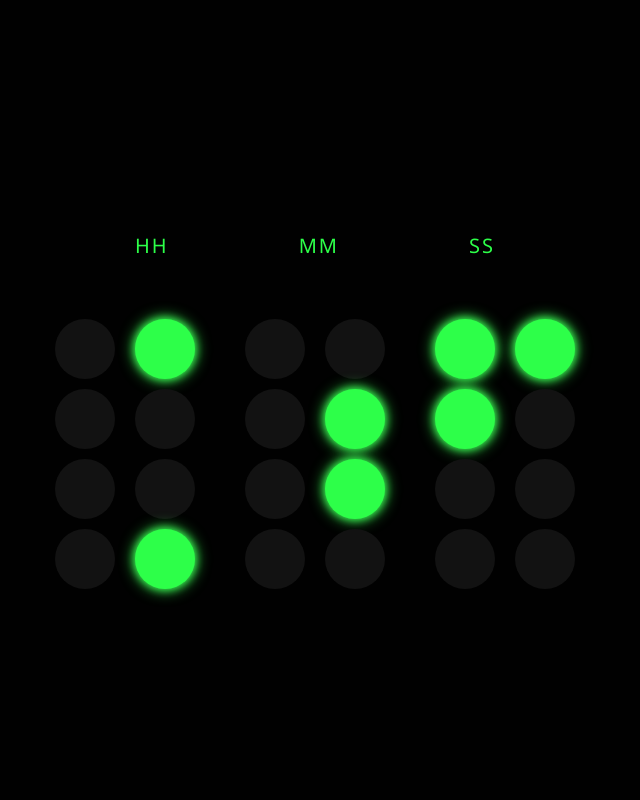
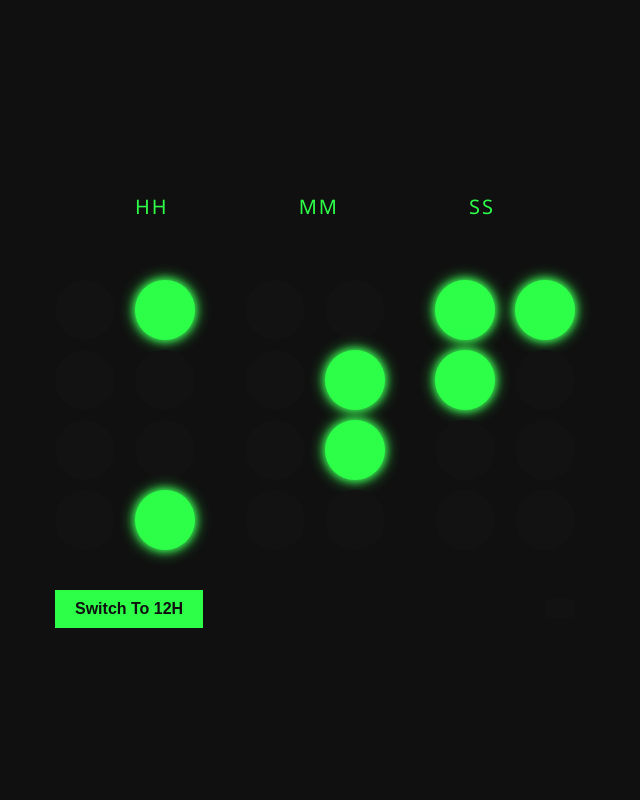
Before and after one commit to katGhost/binary-clock, a Flask app: page / in a window 1280 px wide. Shown: the whole page, without its empty margins (325-965 px from the left). Run offline with Flask 3, Linux system fonts and the light colour scheme.

Commit message:
format toggle succes -> minor mapping issue

```diff
--- a/app.py
+++ b/app.py
@@ -13,31 +13,6 @@ app = Flask(__name__)
 def index():
   return render_template("index.html")
 
-# Function to get the current time
-# -> decouple the data and return structured data, tuple
-"""
-def get_time():
-  # From the time library
-  now = datetime.now();
-  time_data = now.strftime("%I:%M:%S")
-
-  #unpack the time_data string
-  hours = int(time_data[0:2])
-  minutes = int(time_data[3:5])
-  seconds = int(time_data[6:8])
-
-  return (hours, minutes, seconds)
-
-
-# Function to convert time tuple from get_time to string
-def convert_to_string(nums: tuple[int, int, int]) -> str:
-  hrs = str(nums[0])
-  mins = str(nums[1])
-  secs = str(nums[2])
-  #print(f"{hrs},{mins},{secs}")
-  #time_nums = tuple(int(x) for x in get_time().split(", "))
-  return (f"{hrs}, {mins}, {secs}")
-"""
 
 # Function to get the tuple time information
 # -> decouples the data further and store in a dict
@@ -79,3 +54,30 @@ def bin_time_endpoint():
 # Run app in debug mode
 if __name__ == "__main__":
   app.run(debug=True)
+
+
+# Function to get the current time
+# -> decouple the data and return structured data, tuple
+"""
+def get_time():
+  # From the time library
+  now = datetime.now();
+  time_data = now.strftime("%I:%M:%S")
+
+  #unpack the time_data string
+  hours = int(time_data[0:2])
+  minutes = int(time_data[3:5])
+  seconds = int(time_data[6:8])
+
+  return (hours, minutes, seconds)
+
+
+# Function to convert time tuple from get_time to string
+def convert_to_string(nums: tuple[int, int, int]) -> str:
+  hrs = str(nums[0])
+  mins = str(nums[1])
+  secs = str(nums[2])
+  #print(f"{hrs},{mins},{secs}")
+  #time_nums = tuple(int(x) for x in get_time().split(", "))
+  return (f"{hrs}, {mins}, {secs}")
+"""
--- a/static/css/styles.css
+++ b/static/css/styles.css
@@ -4,7 +4,7 @@ body {
   flex-direction: column;
   justify-content: center;
   align-items: center;
-  background-color: #010101;
+  background-color: #101010;
   height: 100vh;
   width: 100vw;
   margin: 0;
@@ -72,6 +72,39 @@ p {
   box-shadow: 0 0 8px #3bff55, 0 0 16px #3bff55;
 }
 
+.format-wrapper {
+  display: flex;
+  justify-content: space-between;
+  align-items: center;
+}
+
+.toggle-button {
+  background-color: rgb(45, 255, 73);
+  border: none;
+  color: #101010;
+  padding: 10px 20px;
+  text-align: center;
+  font-size: 1rem;
+  text-transform: capitalize;
+  font-weight: 600;
+  cursor: pointer;
+}
+
+.ampm-wrapper {
+  padding: 10px 15px;
+  background-color: #121212;
+  text-align: center;
+}
+
+#am-pm {
+  color:rgb(45, 255, 73);
+  font-size: 1rem;
+  font-weight: 600;
+}
+
+
+
+/* Responsiveness*/
 @media (max-width: 600px) {
   .description {
     flex-direction: row;
--- a/static/js/scripts.js
+++ b/static/js/scripts.js
@@ -1,12 +1,96 @@
 // Grab the DOM data
 const hourDigits = document.querySelectorAll(".group.hours .digit");
-const minuteDigits = document.querySelectorAll(".group.minutes .digit");
-const secondDigits = document.querySelectorAll(".group.seconds .digit");
+const minutesDigits = document.querySelectorAll(".group.minutes .digit");
+const secondsDigits = document.querySelectorAll(".group.seconds .digit");
+// Get toggle btn
+const toggleButton = document.getElementById("toggle-button");
+const ampmDisplay = document.getElementById("ampm-wrapper");
 
 // let users decide on client-side time format preference (12h/24h)
-let use12HourFormat = false;  // 24h by default
+let is24Hour = true;  // 24h by default
+
+// Add a listener to button
+toggleButton.addEventListener("click", () => {
+  //console.log("I am clicked!");
+  is24Hour = !is24Hour;   // Toggle the flag first
+
+  // update the button text
+  toggleButton.textContent = is24Hour ? "Switch to 12H" : "Switch to 24H";
+
+  // Get the text-content
+  if (is24Hour)
+  {
+    // if time is on 24H (default) No AM/PM display
+    document.getElementById("am-pm").textContent = " ";
+  }
+  else {
+    // if time is in 12H, then display AM/PM
+    const now = new Date();
+    const hours = now.getHours();
+    //update am-pm styles
+    document.getElementById("am-pm").textContent = hours >= 12 ? "PM" : "AM";
+  }
+
+
+  fetchBinaryTime();    // Refresh time
+});
 
 //console.log(hourDigits);
+
+// Function to fetch api data asynchronously
+const fetchBinaryTime = async () => {
+  try {
+    // Fecth data
+    const response = await axios.get("/api/binary_time");
+    //console.log(response.data);
+
+    let data = response.data;
+
+    if (!is24Hour)
+    {
+      data = convertTo12HourBinary(data);
+    }
+    // Update the clock
+    updateClock(data);
+
+  }
+  catch (error) {
+    console.log("Error: ", error);
+  }
+
+}
+
+// Function to turn time to 12h format (regardless of timezone)
+function convertTo12HourBinary(binaryData)
+{
+  // Convert binary digits -> numeric hours etc.
+  const hour = parseInt(binaryData.hours[0], 2) * 10 + parseInt(binaryData.hours[1], 2);
+  const minutes = binaryData.minutes;
+  const seconds = binaryData.seconds;
+
+  /*
+  ========== Above conversion adapted from chatGPT ============
+  */
+
+  // To 12h format
+  let newHour = hour % 12;
+  if (newHour === 0) {
+    newHour = 12;
+  }
+
+  // Rebuilding time into binary digits
+  const h1 = Math.floor(newHour / 12);
+  const h2 = newHour / 10;
+
+  const convert = (num) => num.toString(2).padStart(4, "0");
+
+  return {
+    hours: [convert(h1), convert(h2)],
+    minutes,
+    seconds
+  };
+}
+
 //
 function updateGroup(digits, binaryArray) {
   binaryArray.forEach((binaryString, binIndex) => {
@@ -24,25 +108,18 @@ function updateGroup(digits, binaryArray) {
 
 // Function to update light bulbs
 function updateClock(data) {
-  updateGroup(hourDigits, data.hours);
-  updateGroup(minuteDigits, data.minutes)
-  updateGroup(secondDigits, data.seconds);
+  // Only reverse hours if in 12H mode
+  const hourBinary = is24Hour ? data.hours : data.hours.map(b => b.split("").reverse().join(""));
+
+  updateGroup(hourDigits, hourBinary);
+  updateGroup(minutesDigits, data.minutes)
+  updateGroup(secondsDigits, data.seconds);
+
 }
 
-// Function to fetch api data asynchronously
-const fetchBinaryTime = async () => {
-  try {
-    // fecth data
-    const response = await axios.get("/api/binary_time");
-    //console.log(response.data);
-    // map the data
-    const data = response.data;
-    updateClock(data);
-  }
-  catch (error) {
-    console.log("Error: ", error);
-  }
-
+// Helper function (if needed)
+const pad = (num) => {
+  return num.toString().padStart(2, '0');
 }
 
 document.addEventListener("DOMContentLoaded", () => {
--- a/templates/index.html
+++ b/templates/index.html
@@ -69,6 +69,12 @@
         </div>
       </div>
     </div>
+    <div class="format-wrapper">
+      <button class="toggle-button" id="toggle-button">Switch to 12H</button>
+      <div class="ampm-wrapper">
+        <span id="am-pm"></span>
+      </div>
+    </div>
   </main>
 
 
```
